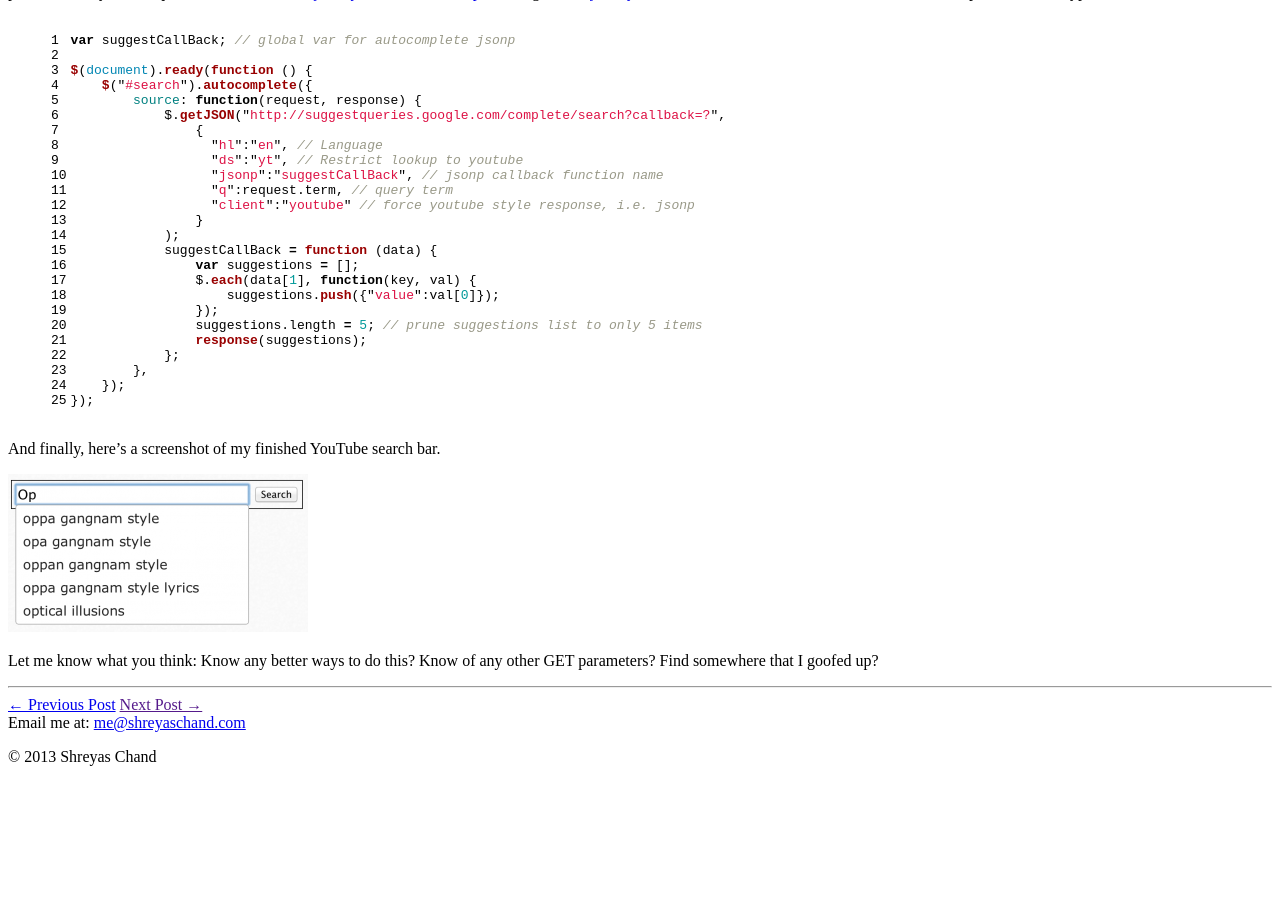
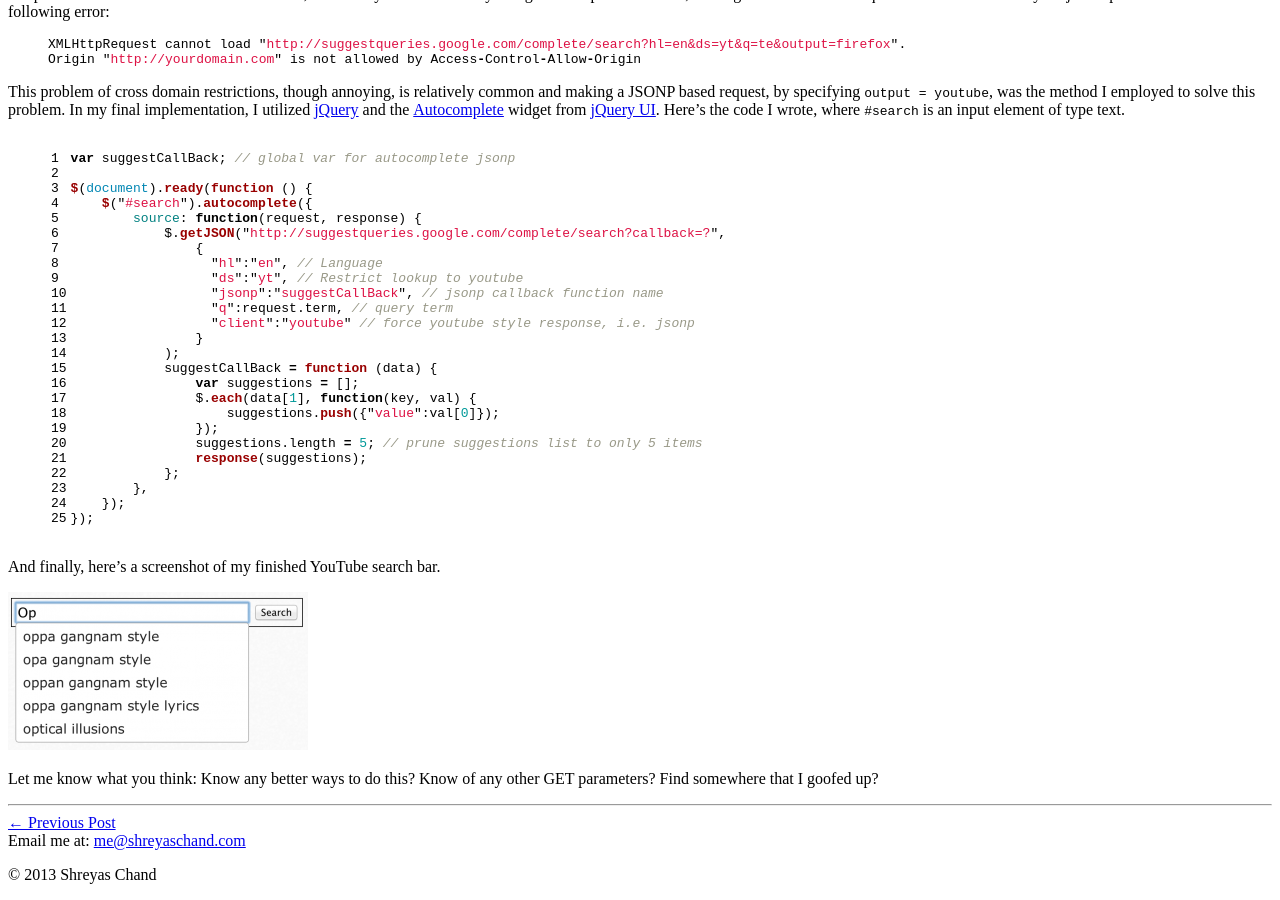
Before and after one commit to chandsie/shreyaschand.com, a Jekyll site: the page built from _posts/2013-01-03-google-autocomplete-api.markdown, in a window 1280 px wide and 900 px high, scrolled down 1749 px. Built offline with Jekyll 4.4.1, drawn with Linux system fonts in a browser that asks for light colours; before the commit the page ends 2531 px from its top, so only the background shows below that.

Commit message:
added post.previous/next check for links. Fixed formatting in post.

```diff
--- a/_layouts/post.html
+++ b/_layouts/post.html
@@ -8,7 +8,7 @@ group: blog
     Published on: {{ page.date | date_to_long_string }}
     {{ content }}
     <hr/>
-    {% if page %}<a class="left" href="{{ page.previous.url }}">&larr; Previous Post</a>{% endif %}
-    {% if page %}<a class="right" href="{{ page.next.url }}">Next Post &rarr;</a>{% endif %}
+    {% if page.previous %}<a class="left" href="{{ page.previous.url }}">&larr; Previous Post</a>{% endif %}
+    {% if page.next %}<a class="right" href="{{ page.next.url }}">Next Post &rarr;</a>{% endif %}
     <div class="clear"></div>
 </div>
--- a/_posts/2013-01-03-google-autocomplete-api.markdown
+++ b/_posts/2013-01-03-google-autocomplete-api.markdown
@@ -52,9 +52,14 @@ For <a href="http://stackoverflow.com/questions/2067472/please-explain-jsonp">JS
 </table>
 
 Here are some examples with their outputs:
+
 `http://suggestqueries.google.com/complete/search?q=ob&client=toolbar`
+
 [![Autocomplete Sample ob-xml](/img/blog/google-autocomplete-api/autocomplete-sample-ob-xml-150x150.png)](/img/blog/google-autocomplete-api/autocomplete-sample-ob-xml.png)
+
+
 `http://suggestqueries.google.com/complete/search?q=ob&client=firefox&hl=fr`
+
 [![Autocomplete ob-json-fr](/img/blog/google-autocomplete-api/autocomplete-ob-json-fr-150x150.png)](/img/blog/google-autocomplete-api/autocomplete-ob-json-fr.png)
 
 Keep in mind that this "API" is a bit of a hack; it was only meant for use by Google's own products. Thus, making a JSON or XML request to this service from your javscript code will result in the following error:
```
